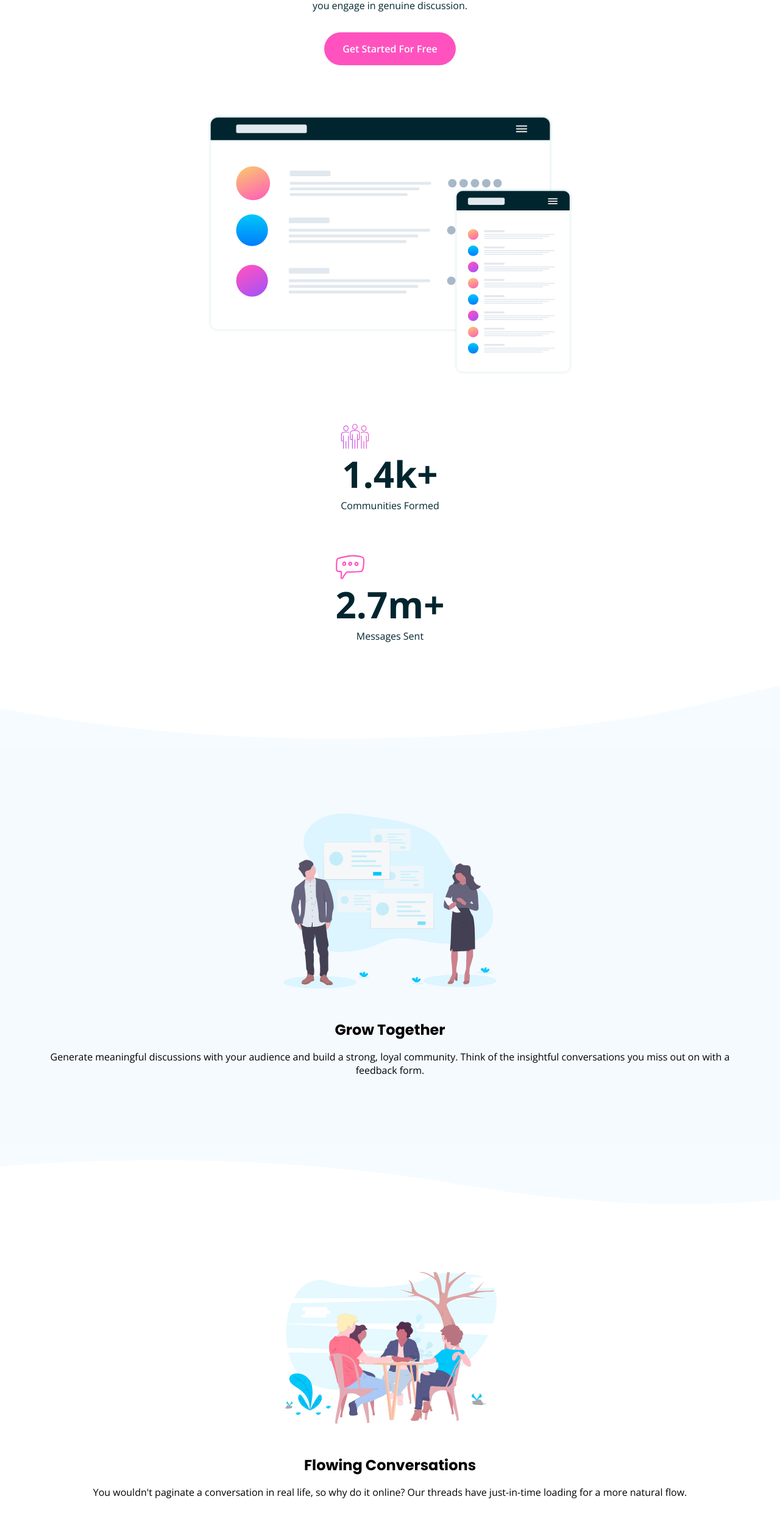
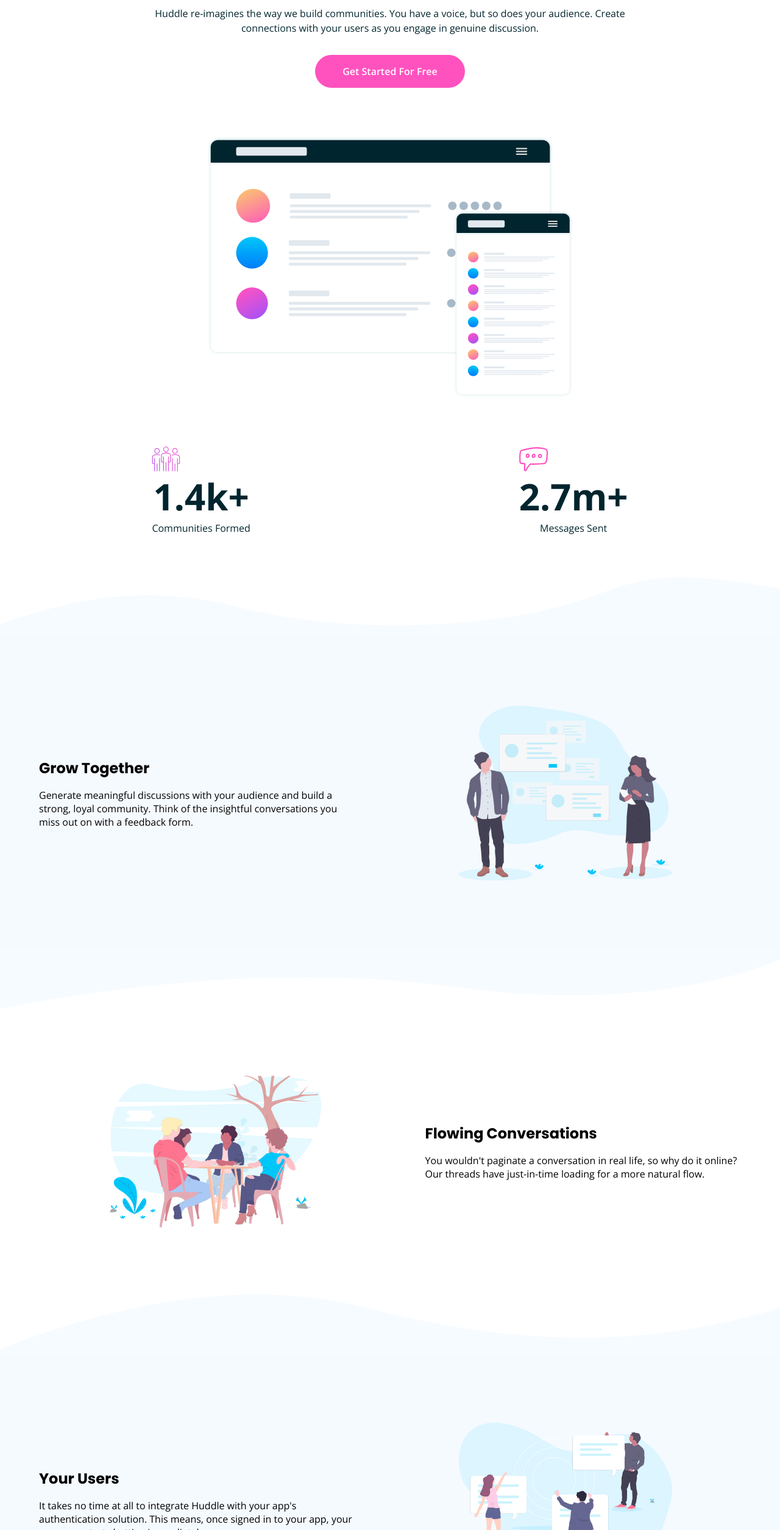
Before and after one commit to mandresblac/cursoCss-alexCg-5-11-2023, a plain HTML site: page 13-flexbox/13-2-practica-landingPage/index.html in a window 1280 px wide. Shown: the part 291-2800 px from the top of the page at 61% size. Drawn offline with nearby package versions, Linux system fonts and the light colour scheme.

Commit message:
commit 15 13-flexbox-practica

```diff
--- a/13-flexbox/13-2-practica-landingPage/css/style.css
+++ b/13-flexbox/13-2-practica-landingPage/css/style.css
@@ -277,4 +277,61 @@ body {
 
 /* ------------ MEDIAQUERIES ------------ */
 @media (min-width: 768px) {
+  .hero {
+    --wave-bottom: url(../images/bg-section-top-desktop-1.svg);
+  }
+  .hero__title {
+    font-size: 48px;
+  }
+  .hero__paragraph {
+    width: 70%;
+  }
+  .cta {
+    padding: 16px 45px;
+  }
+  .hero__numbers {
+    flex-direction: row;
+    justify-content: space-around;
+  }
+  .section--white {
+    --wave-top: url(../images/bg-section-bottom-desktop-1.svg);
+    --wave-bottom: url(../images/bg-section-top-desktop-2.svg);
+  }
+  .section__container {
+    flex-direction: row-reverse;
+    align-items: center;
+    justify-content: space-between;
+  }
+  .section__container--inverse {
+    flex-direction: row;
+  }
+  .section__picture {
+    width: 50%;
+  }
+  .section__texts {
+    width: 45%;
+    margin: 0;
+    text-align: start;
+  }
+  .question {
+    --wave-top: url(../images/bg-section-bottom-desktop-2.svg);
+    --wave-bottom: url(../images/bg-footer-top-desktop.svg);
+  }
+  .footer__container {
+    --padding-container: 110px 0;
+    display: flex;
+    justify-content: space-between;
+  }
+  .footer__newsletter {
+    width: 50%;
+    max-width: 350px;
+    order: 1;
+  }
+  .footer__content {
+    width: 50%;
+    max-width: 300px;
+  }
+  .footer__paragraph {
+    margin: 16px 0 30px;
+  }
 }
--- a/13-flexbox/13-2-practica-landingPage/index.html
+++ b/13-flexbox/13-2-practica-landingPage/index.html
@@ -103,7 +103,7 @@
       </section>
 
       <section class="section section--white">
-        <div class="section__container container">
+        <div class="section__container section__container--inverse container">
           <figure class="section__picture">
             <img
               src="./images/illustration-flowing-conversation.svg"
```
